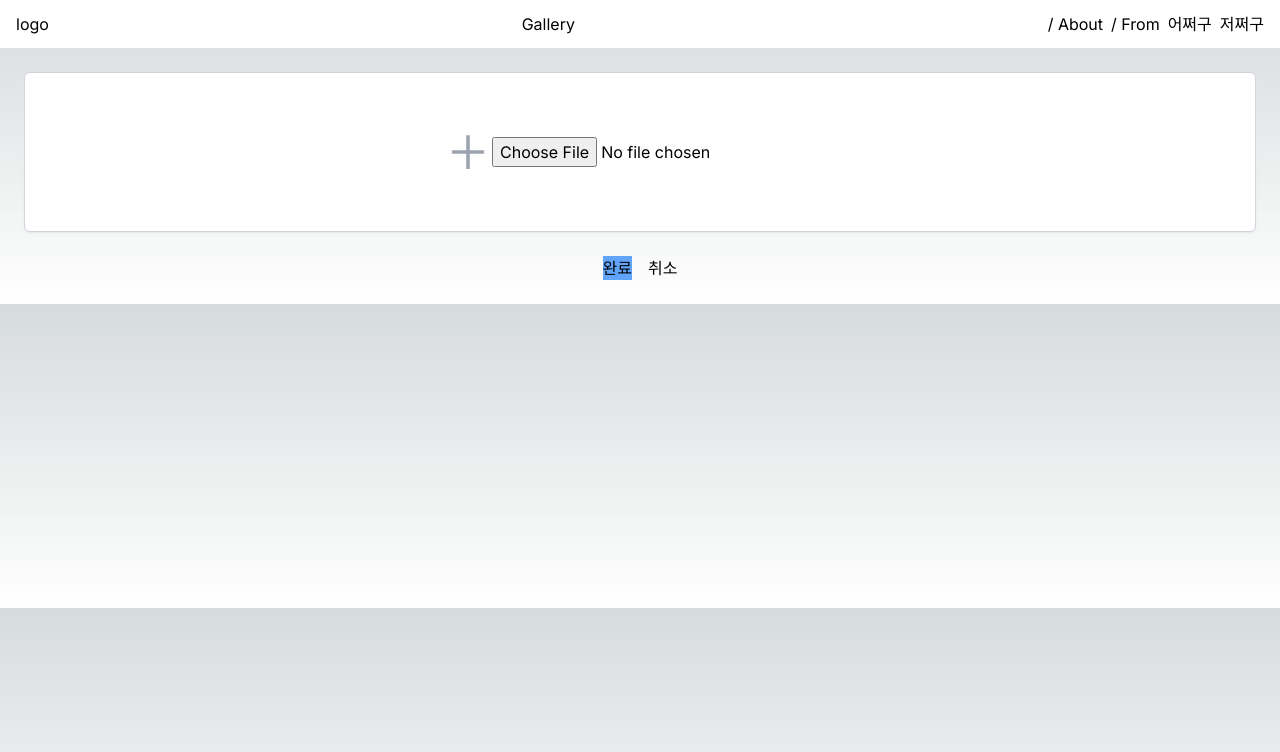
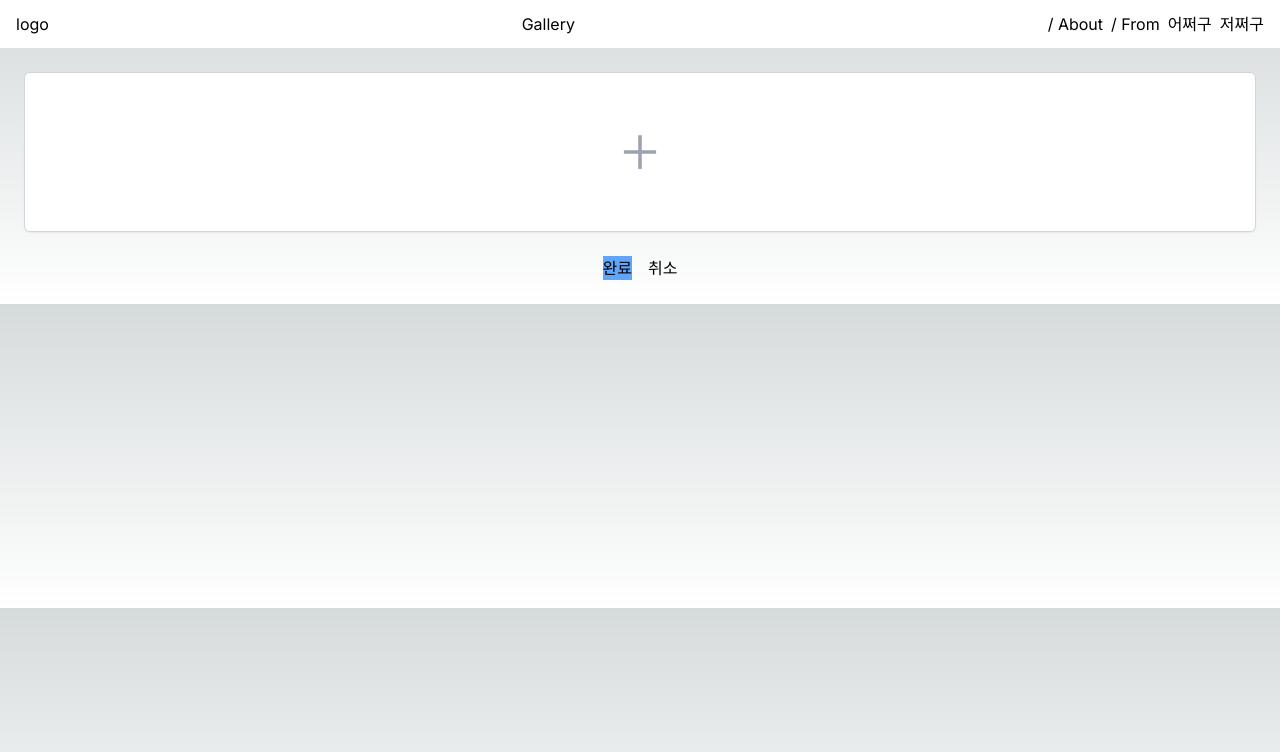
Before and after one commit to imfreeman1/viewer, a Next.js app: page /gallery/add in a window 1280 px wide. Shown: the top 752 px of the page. Built offline with nearby package versions, Linux system fonts and the light colour scheme.

Commit message:
className Props 추가.

```diff
--- a/src/components/client/Input/index.tsx
+++ b/src/components/client/Input/index.tsx
@@ -1,8 +1,8 @@
 import { InputComponentType } from '@/interface/input.interface';
 import React from 'react';
 
-function Input({ onChange, type }: InputComponentType) {
-  return <input onChange={onChange} type={type} />;
+function Input({ className, onChange, type }: InputComponentType) {
+  return <input className={className} onChange={onChange} type={type} />;
 }
 
 export default Input;
```
